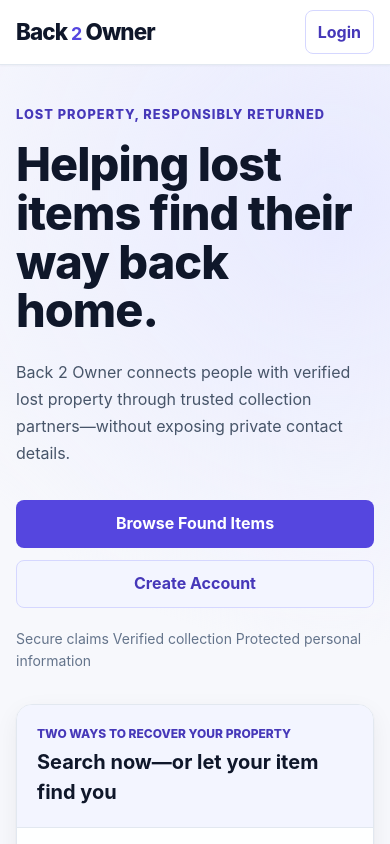
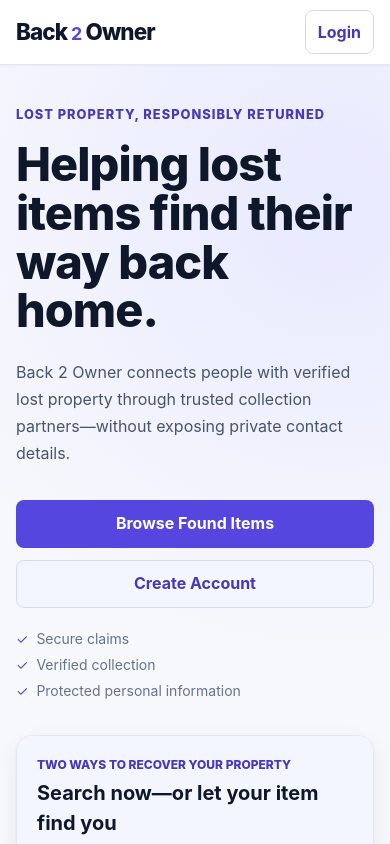
Before and after one commit to FuthifoXx/lostAndFound_frontEnd, a React (Vite) app: page / in a window 390 px wide. Shown: the top 844 px of the page. Built offline with nearby package versions, Linux system fonts and the light colour scheme.

Commit message:
Polish landing safeguards on mobile

```diff
--- a/src/pages/Landing.jsx
+++ b/src/pages/Landing.jsx
@@ -31,10 +31,11 @@
               )}
             </div>
 
-            <p className='landing-trust'>
-              Secure claims <span aria-hidden='true'>•</span> Verified collection
-              <span aria-hidden='true'> • </span> Protected personal information
-            </p>
+            <ul className='landing-trust' aria-label='Back 2 Owner safeguards'>
+              <li>Secure claims</li>
+              <li>Verified collection</li>
+              <li>Protected personal information</li>
+            </ul>
           </div>
 
           <div className='landing-journey' aria-label='How Back 2 Owner works'>
--- a/src/styles/design-system.css
+++ b/src/styles/design-system.css
@@ -675,10 +675,18 @@
 }
 
 .landing-trust {
+  display: flex;
+  flex-wrap: wrap;
+  gap: var(--space-2);
   margin-top: var(--space-5);
   color: var(--grey-500);
   font-size: 0.875rem;
   line-height: 1.6;
+}
+
+.landing-trust li + li::before {
+  margin-right: var(--space-2);
+  content: '•';
 }
 
 .landing-journey {
@@ -851,8 +859,13 @@
   .landing-hero h1 { font-size: clamp(2.35rem, 12vw, 3.25rem); }
   .landing-actions { flex-direction: column; }
   .landing-actions .btn { width: 100%; }
-  .landing-trust span { display: none; }
   .landing-trust { display: grid; gap: var(--space-1); }
+  .landing-trust li::before,
+  .landing-trust li + li::before {
+    margin-right: var(--space-2);
+    color: var(--brand-600);
+    content: '✓';
+  }
   .journey-heading,
   .journey-steps { padding-inline: var(--space-5); }
   .landing-purpose { grid-template-columns: 1fr; gap: var(--space-4); }
```
